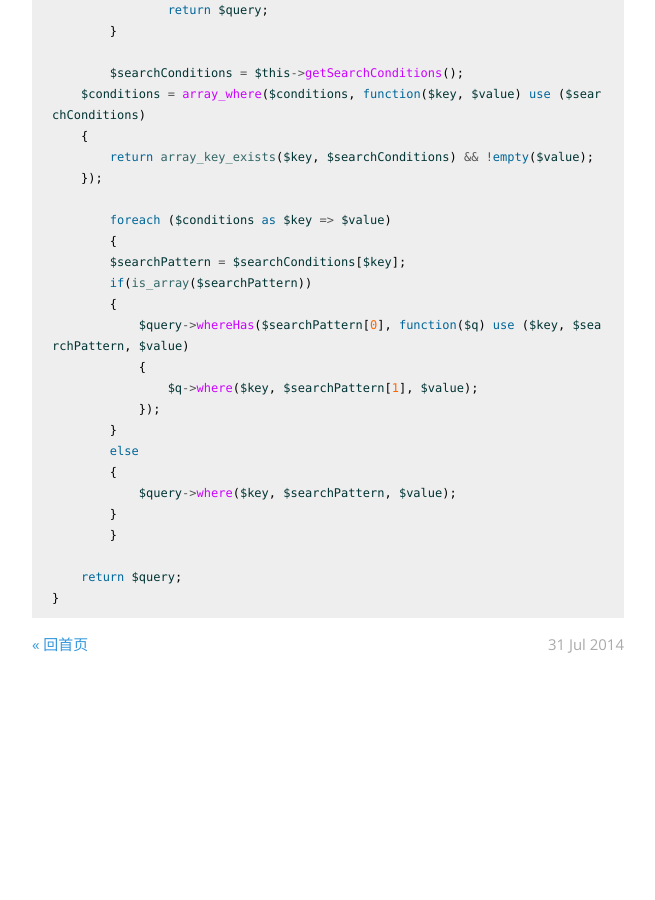
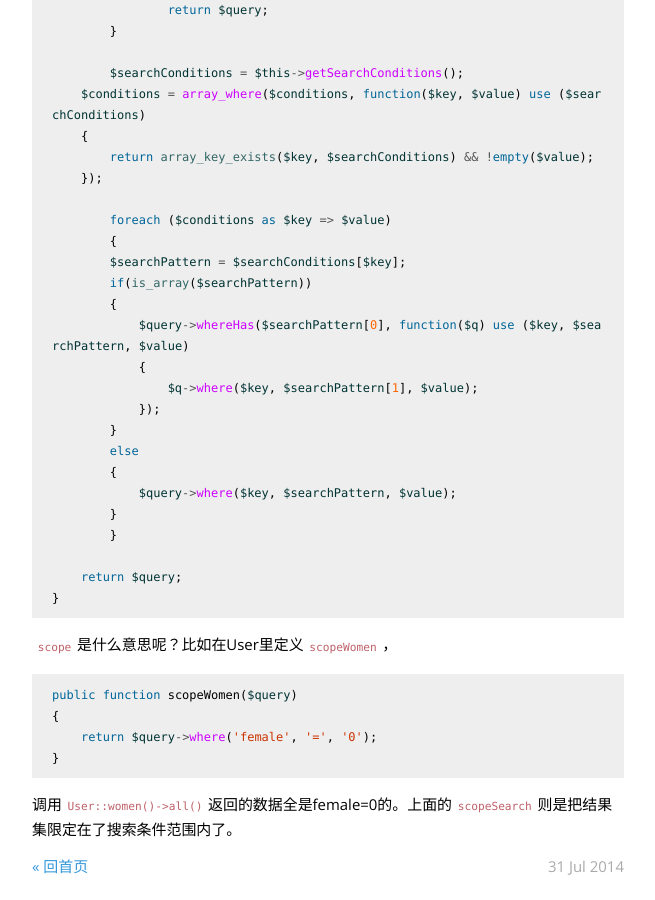
Before and after one commit to hiwjd/hiwjd.github.io, a Jekyll site: the page built from _posts/2014-07-31-Laravel使用体验.markdown, in a window 1280 px wide and 900 px high, scrolled down 1641 px. Shown: the whole window, without its empty margins (312-967 px from the left). Built offline with Jekyll 4.4.1, drawn with Linux system fonts in a browser that asks for light colours; Markdown is read by kramdown in place of the engine named in the settings; comment, search, counter and statistics services are not loaded; before the commit the page ends 2319 px from its top, so only the background shows below that.

Commit message:
Published with https://stackedit.io/

```diff
--- a/_posts/2014-07-31-Laravel使用体验.markdown
+++ b/_posts/2014-07-31-Laravel使用体验.markdown
@@ -91,3 +91,11 @@ public function scopeSearch($query, $conditions)
     return $query;
 }
 {% endhighlight %}
+`scope`是什么意思呢？比如在User里定义`scopeWomen`，
+{% highlight php %}
+public function scopeWomen($query)
+{
+    return $query->where('female', '=', '0');
+}
+{% endhighlight %}
+调用`User::women()->all()`返回的数据全是female=0的。上面的`scopeSearch`则是把结果集限定在了搜索条件范围内了。
```
